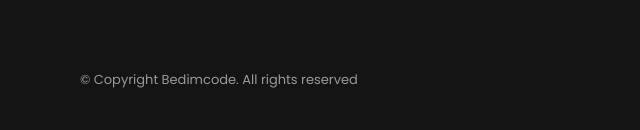
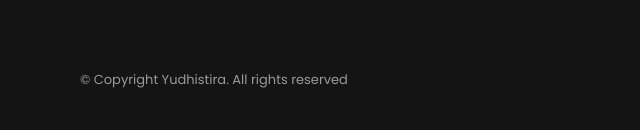
Before and after one commit to YudhistiraAP/travel, a plain HTML site: page index.html in a window 1280 px wide. Shown: the part 4121-4251 px from the top of the page, 0-640 px from the left. Drawn offline with nearby package versions, Linux system fonts and the light colour scheme.

Commit message:
index.html

```diff
--- a/index.html
+++ b/index.html
@@ -332,7 +332,7 @@
               <i class="ri-mail-line"></i>
             </a>
           </div>
-          <span class="footer__copy"> &#169; Copyright Bedimcode. All rights reserved </span>
+          <span class="footer__copy"> &#169; Copyright Yudhistira. All rights reserved </span>
         </div>
       </div>
     </footer>
```
